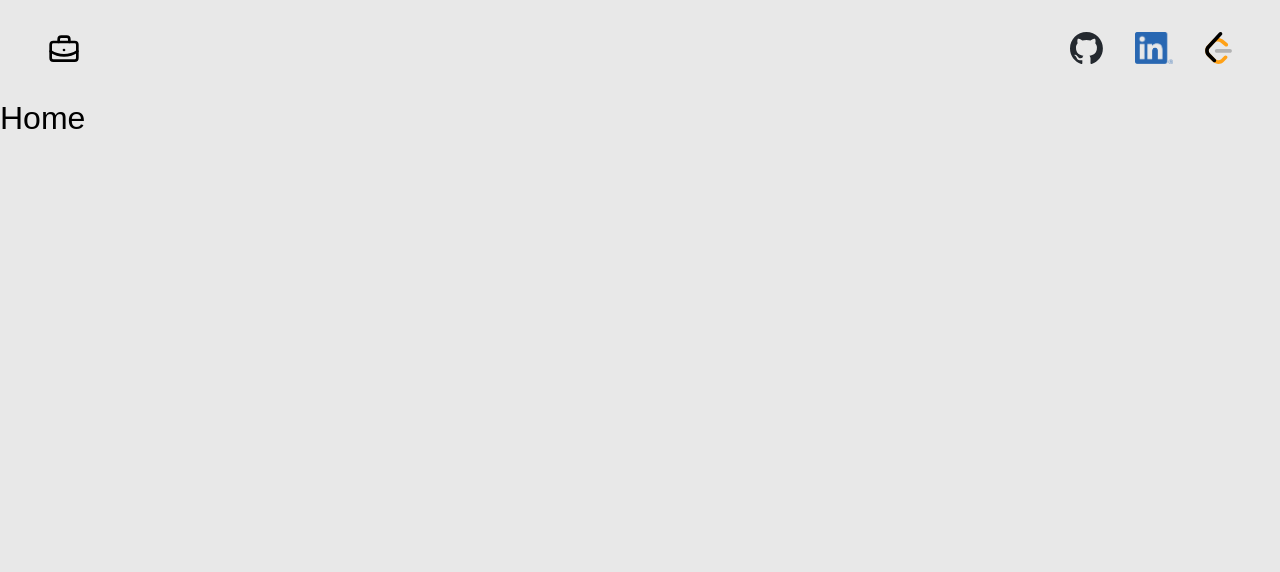
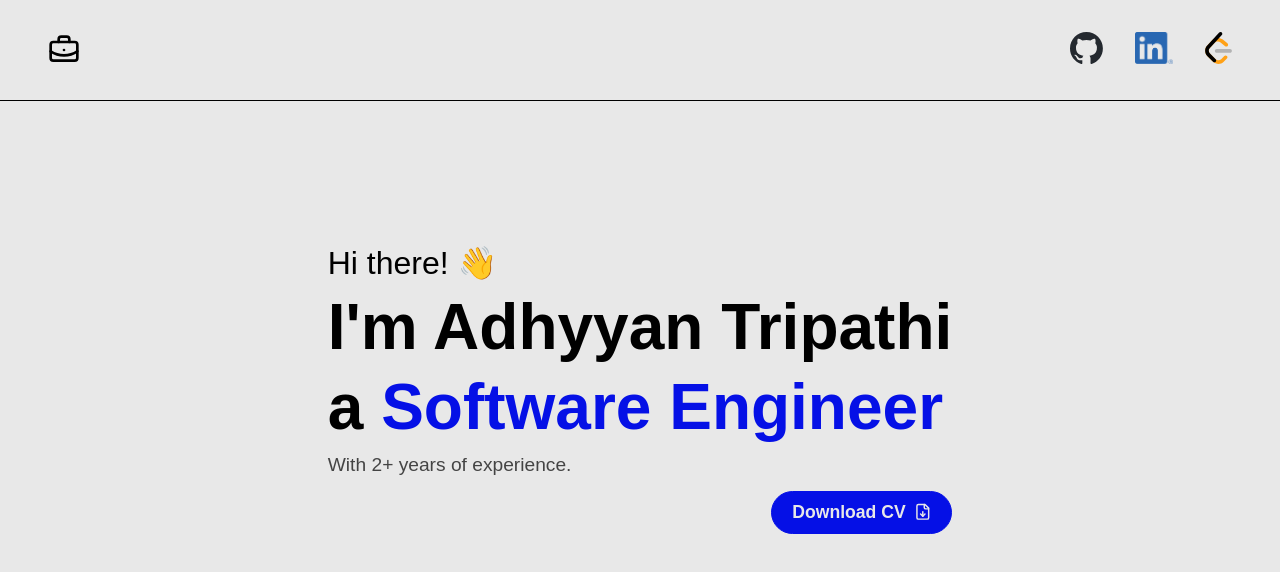
Before and after one commit to adhyyanT/portfolio-updated, a React (Vite) app: page / in a window 1280 px wide. Shown: the top 572 px of the page. Built offline with nearby package versions, Linux system fonts and the light colour scheme; a web font is replaced by a local one.

Commit message:
Added hero and fixed scroll bar for animation

```diff
--- a/src/App.css
+++ b/src/App.css
@@ -2,5 +2,6 @@
 	position: relative;
 	display: flex;
 	flex: 1;
-	background-color: var(--background);
+	flex-direction: column;
+	overflow: auto;
 }
--- /dev/null
+++ b/src/components/Hero/Hero.module.css
@@ -0,0 +1,51 @@
+.box {
+	display: flex;
+	flex-direction: column;
+	flex: 1;
+	justify-content: center;
+	align-items: center;
+	text-align: left;
+}
+.mediumFont {
+	font-size: 2rem;
+
+	@media screen and (max-width: 700px) {
+		font-size: 1.5rem;
+	}
+}
+.strongFont {
+	font-size: 4rem;
+	font-weight: 600;
+	@media screen and (max-width: 700px) {
+		font-size: 2rem;
+	}
+}
+.titleContainer {
+	display: flex;
+	flex-direction: column;
+	line-height: 1;
+	gap: 1rem;
+	transform: translateY(-60px);
+	@media screen and (max-width: 700px) {
+		transform: translateY(-30px);
+	}
+}
+.highlight {
+	color: var(--blue);
+}
+.buttonContainer {
+	display: flex;
+	justify-content: flex-end;
+}
+pre {
+	font-weight: 400;
+	opacity: 0.7;
+	font-size: 1.2rem;
+}
+.btn {
+	font-weight: 600;
+	font-size: 1.1rem;
+	display: flex;
+	gap: 0.5rem;
+	align-items: center;
+}
--- /dev/null
+++ b/src/components/Hero/Hero.tsx
@@ -0,0 +1,27 @@
+import classNames from "classnames";
+import styles from "./Hero.module.css";
+import Button from "../ui/Button/Button";
+import { FileDown } from "lucide-react";
+
+export default function Hero() {
+	return (
+		<div className={styles.box}>
+			<div className={styles.titleContainer}>
+				<p className={styles.mediumFont}>Hi there! 👋</p>
+				<p className={styles.strongFont}>I'm Adhyyan Tripathi</p>
+				<p className={styles.strongFont}>
+					a{" "}
+					<span className={classNames(styles.highlight, styles.strongFont)}>
+						Software Engineer
+					</span>
+				</p>
+				<pre>With 2+ years of experience.</pre>
+				<div className={styles.buttonContainer}>
+					<Button className={styles.btn} variant="filled">
+						Download CV <FileDown size={"1.1rem"} />
+					</Button>
+				</div>
+			</div>
+		</div>
+	);
+}
--- a/src/components/Navbar/Navbar.module.css
+++ b/src/components/Navbar/Navbar.module.css
@@ -3,6 +3,7 @@
 	justify-content: space-between;
 	padding: 2rem 3rem;
 	align-items: center;
+	border-bottom: 1px solid black;
 }
 .linkContainer {
 	display: flex;
--- a/src/components/animation/LoadAnimation.tsx
+++ b/src/components/animation/LoadAnimation.tsx
@@ -7,8 +7,8 @@ export default function LoadAnimation({ children }: { children: ReactNode }) {
 		<>
 			<motion.div
 				className={styles.box}
-				initial={{ translateY: 0 }}
-				animate={{ translateY: "-100%" }}
+				initial={{ translateY: 0, overflow: "hidden" }}
+				animate={{ translateY: "-100%", overflow: "unset" }}
 				transition={{ duration: 0.75, delay: 2.5, ease: [0.78, 0, 0.64, 0.62] }}
 			>
 				<motion.div
--- a/src/components/ui/Button/Button.module.css
+++ b/src/components/ui/Button/Button.module.css
@@ -9,3 +9,8 @@
 	color: var(--blue);
 	background-color: var(--background);
 }
+
+.buttonFilled {
+	color: var(--text-color-secondary);
+	background-color: var(--blue);
+}
--- a/src/components/ui/Button/Button.tsx
+++ b/src/components/ui/Button/Button.tsx
@@ -11,13 +11,14 @@ type ButtonProps = HTMLMotionProps<"button"> & {
 export default function Button(props: ButtonProps) {
 	return (
 		<motion.button
+			{...props}
 			className={classNames(
+				props.className,
 				styles.button,
 				props.variant ?? styles.buttonOutline,
 				props.variant === "outline" && styles.buttonOutline,
 				props.variant === "filled" && styles.buttonFilled
 			)}
-			{...props}
 		>
 			{props.children}
 		</motion.button>
--- a/src/index.css
+++ b/src/index.css
@@ -11,7 +11,7 @@
 #root {
 	display: flex;
 	flex-direction: column;
-	min-height: 100vh;
+	height: 100%;
 }
 
 @layer base {
@@ -23,3 +23,6 @@
 		--background: #e8e8e8;
 	}
 }
+body {
+	height: 100vh;
+}
--- a/src/pages/Home/Home.module.css
+++ b/src/pages/Home/Home.module.css
@@ -2,4 +2,6 @@
 	display: flex;
 	flex-direction: column;
 	width: 100%;
+	flex: 1;
+	min-height: 100vh;
 }
--- a/src/pages/Home/Home.tsx
+++ b/src/pages/Home/Home.tsx
@@ -1,11 +1,20 @@
+import Hero from "../../components/Hero/Hero";
 import Navbar from "../../components/Navbar/Navbar";
 import styles from "./Home.module.css";
 
 export default function Home() {
 	return (
-		<div className={styles.page}>
-			<Navbar />
-			<h1>Home</h1>
+		<div style={{ overflow: "auto", backgroundColor: "var(--background)" }}>
+			<div className={styles.page}>
+				<Navbar />
+				<Hero />
+			</div>
+			<div>
+				Lorem ipsum dolor, sit amet consectetur adipisicing elit. Sit
+				reprehenderit exercitationem eligendi vitae velit at modi, iusto iure
+				error cupiditate eveniet voluptas accusamus tempore dignissimos
+				necessitatibus asperiores id voluptatum. Natus?
+			</div>
 		</div>
 	);
 }
--- a/src/routes/AnimatedRoutes.tsx
+++ b/src/routes/AnimatedRoutes.tsx
@@ -1,6 +1,6 @@
 import { AnimatePresence } from "framer-motion";
 import { Route, Routes, useLocation } from "react-router-dom";
-import LoadAnimation from "../components/animation/LoadAnimation";
+import LoadAnimation from "../components/Animation/LoadAnimation";
 import Home from "../pages/Home/Home";
 
 export default function AnimatedRoutes() {
```
